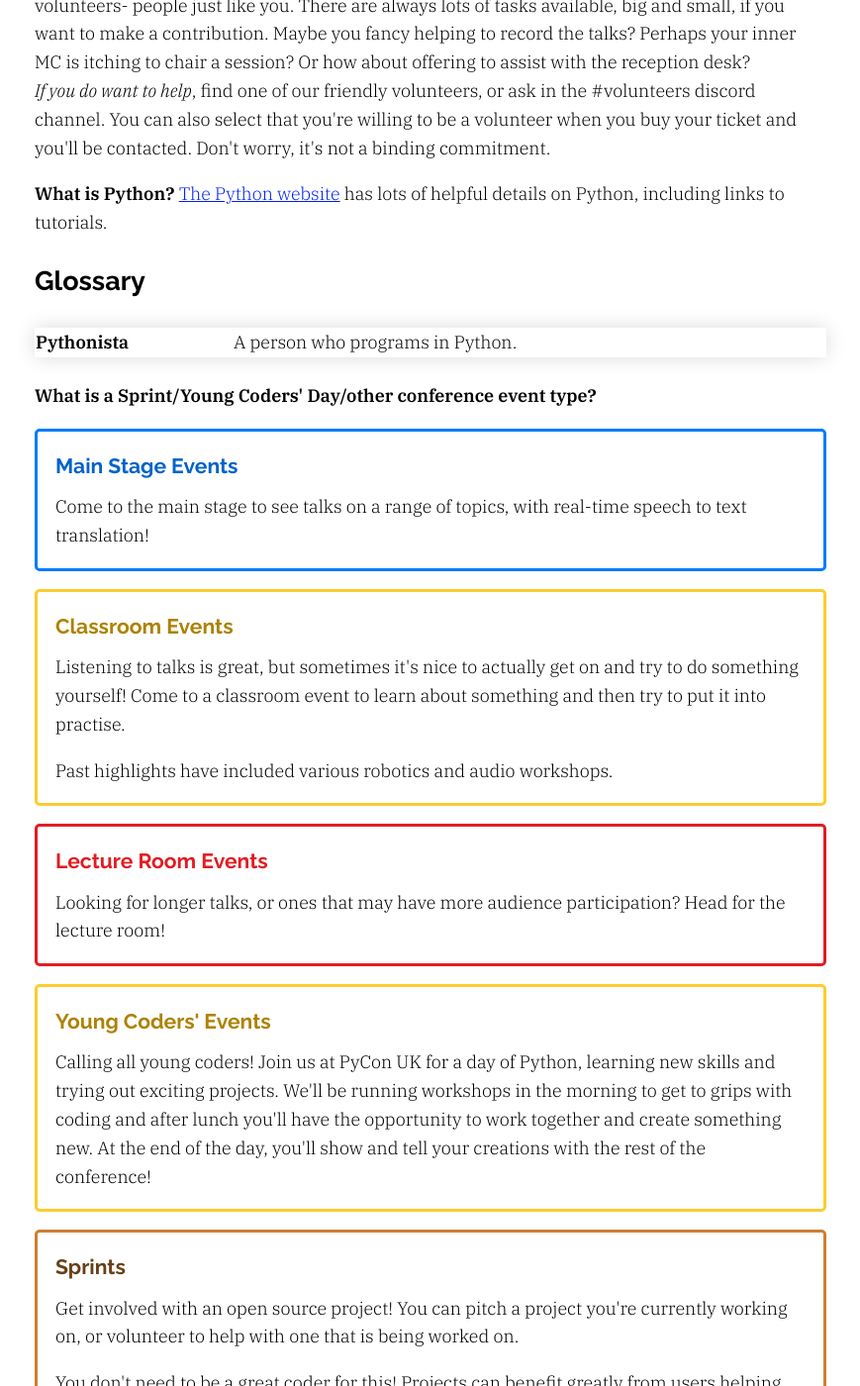
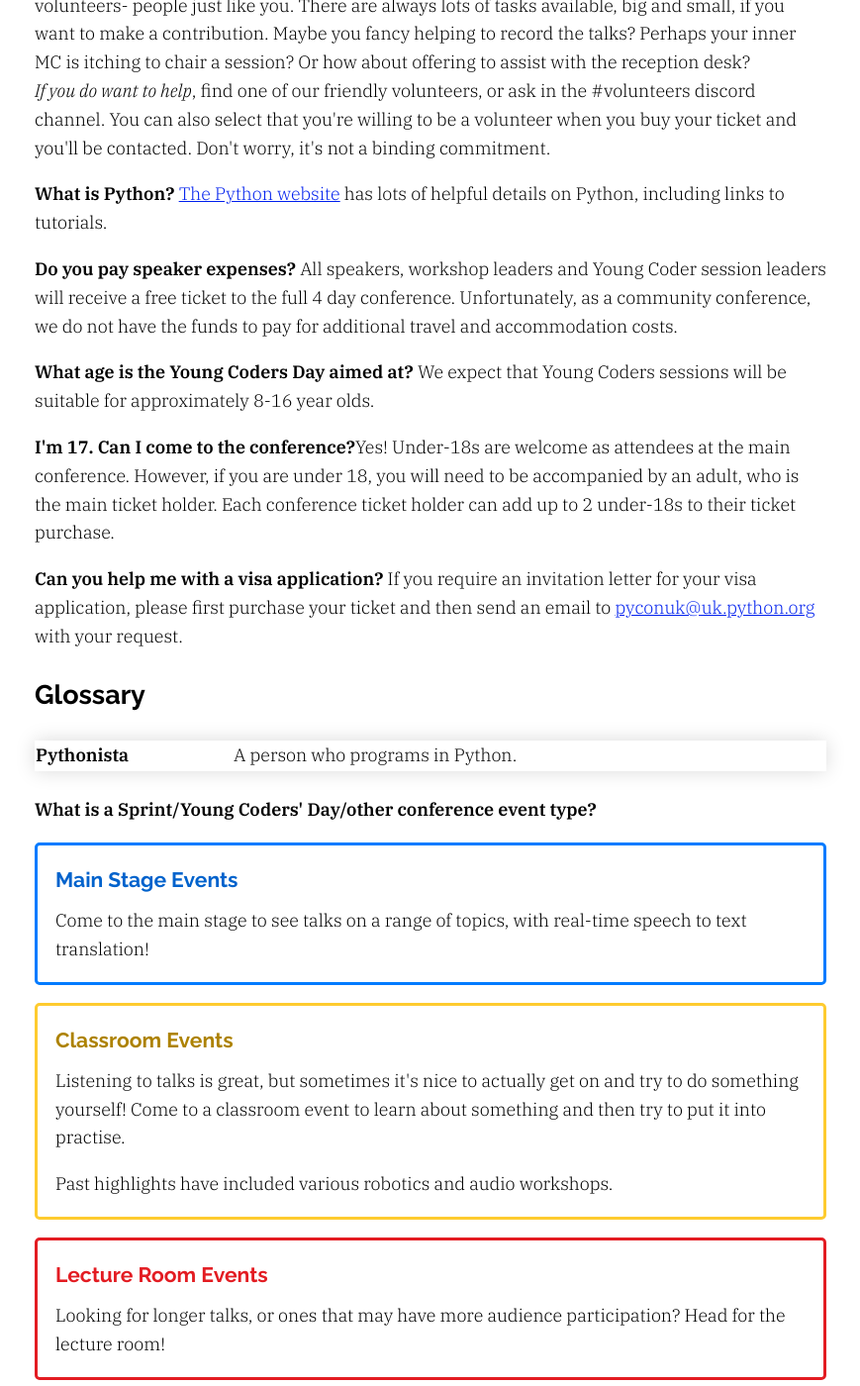
Before and after one commit to gma/2025.pyconuk.org, a Jekyll site: the page built from src/faq.md, in a window 1280 px wide and 1400 px high, scrolled down 505 px. Shown: the whole window at 99% size, without its empty margins (205-1074 px from the left). Built offline with Jekyll 4.4.1, drawn with Linux system fonts in a browser that asks for light colours; some of the changed text lies outside the part shown.

Commit message:
Add some more faqs

```diff
--- a/src/faq.md
+++ b/src/faq.md
@@ -10,6 +10,18 @@ title: FAQs
 <em>If you do want to help</em>, find one of our friendly volunteers, or ask in the #volunteers discord channel. You can also select that you're willing to be a volunteer when you buy your ticket and you'll be contacted. Don't worry, it's not a binding commitment.</p>
 
 <p><strong>What is Python?</strong> <a href="https://docs.python.org/3/faq/general.html#what-is-python">The Python website</a> has lots of helpful details on Python, including links to tutorials.</p>
+
+<p><strong>Do you pay speaker expenses?</strong> All speakers, workshop leaders and Young Coder session leaders
+will receive a free ticket to the full 4 day conference.  Unfortunately, as a community conference, we do not have the
+funds to pay for additional travel and accommodation costs.</p>
+
+<p><strong>What age is the Young Coders Day aimed at?</strong> We expect that Young Coders sessions will be suitable
+for approximately 8-16 year olds.</p>
+
+<p><strong>I'm 17. Can I come to the conference?</strong >Yes! Under-18s are welcome as attendees at the main conference. However, if you are under 18, you will need to be accompanied by an adult, who is the main ticket holder. Each conference ticket holder can add up to 2 under-18s to their ticket purchase.</p>
+
+<p><strong>Can you help me with a visa application?</strong> If you require an invitation letter for your visa application, please first purchase your ticket and then send an email to {{ "pyconuk@uk.python.org" | create_mailto_link }} with your request.</p>
+
 
 <h2>Glossary</h2>
 <table class="table">
@@ -42,6 +54,7 @@ title: FAQs
 <div class="box box_yellow">
   <h3 id="youngcoders">Young Coders' Events</h3>
   <p>Calling all young coders! Join us at PyCon UK for a day of Python, learning new skills and trying out exciting projects. We'll be running workshops in the morning to get to grips with coding and after lunch you'll have the opportunity to work together and create something new. At the end of the day, you'll show and tell your creations with the rest of the conference!</p>
+  <p>Young Coder's sessions are aimed at those aged around 8-16 years.</p>
 </div>
 
 <div class="box box_bronze">
```
